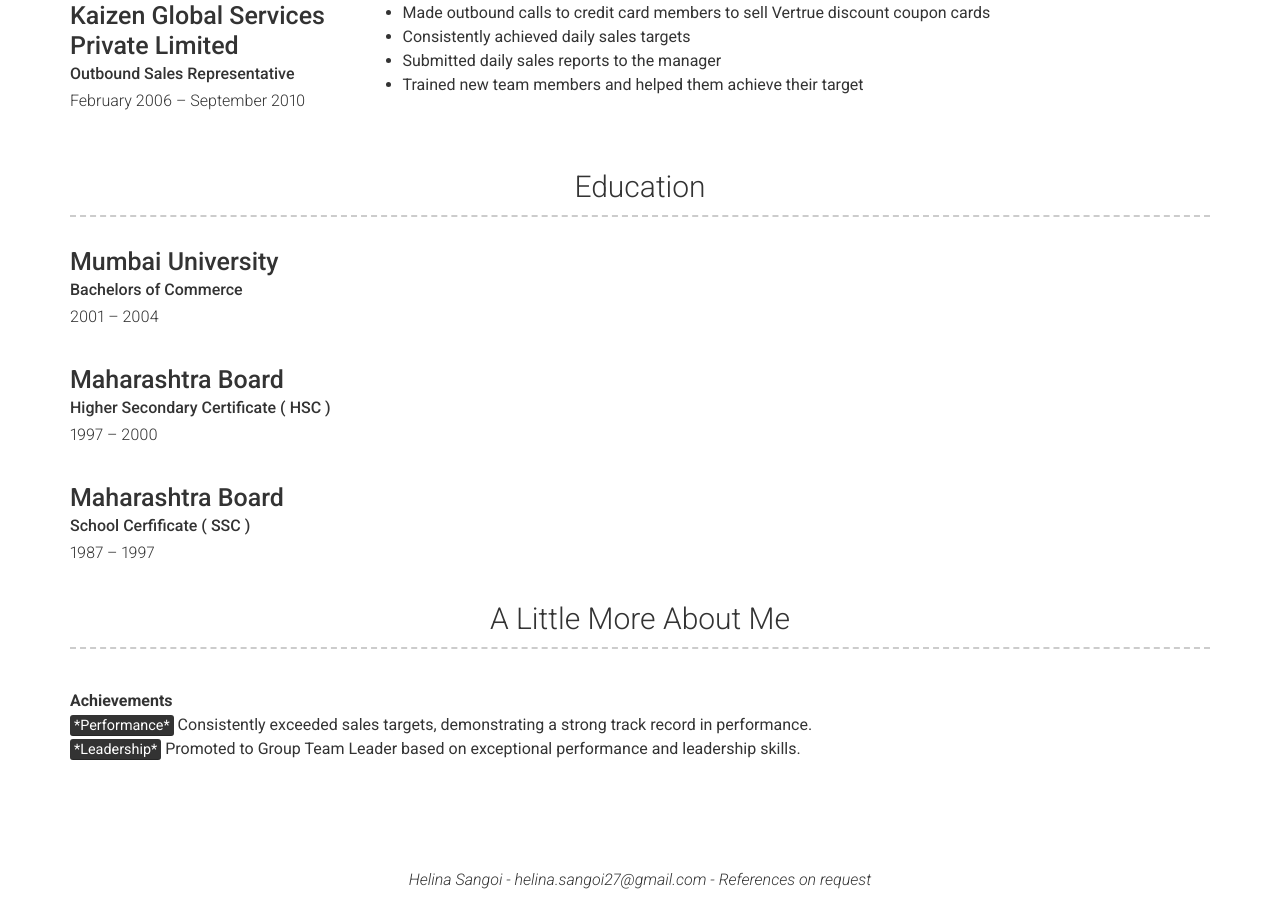
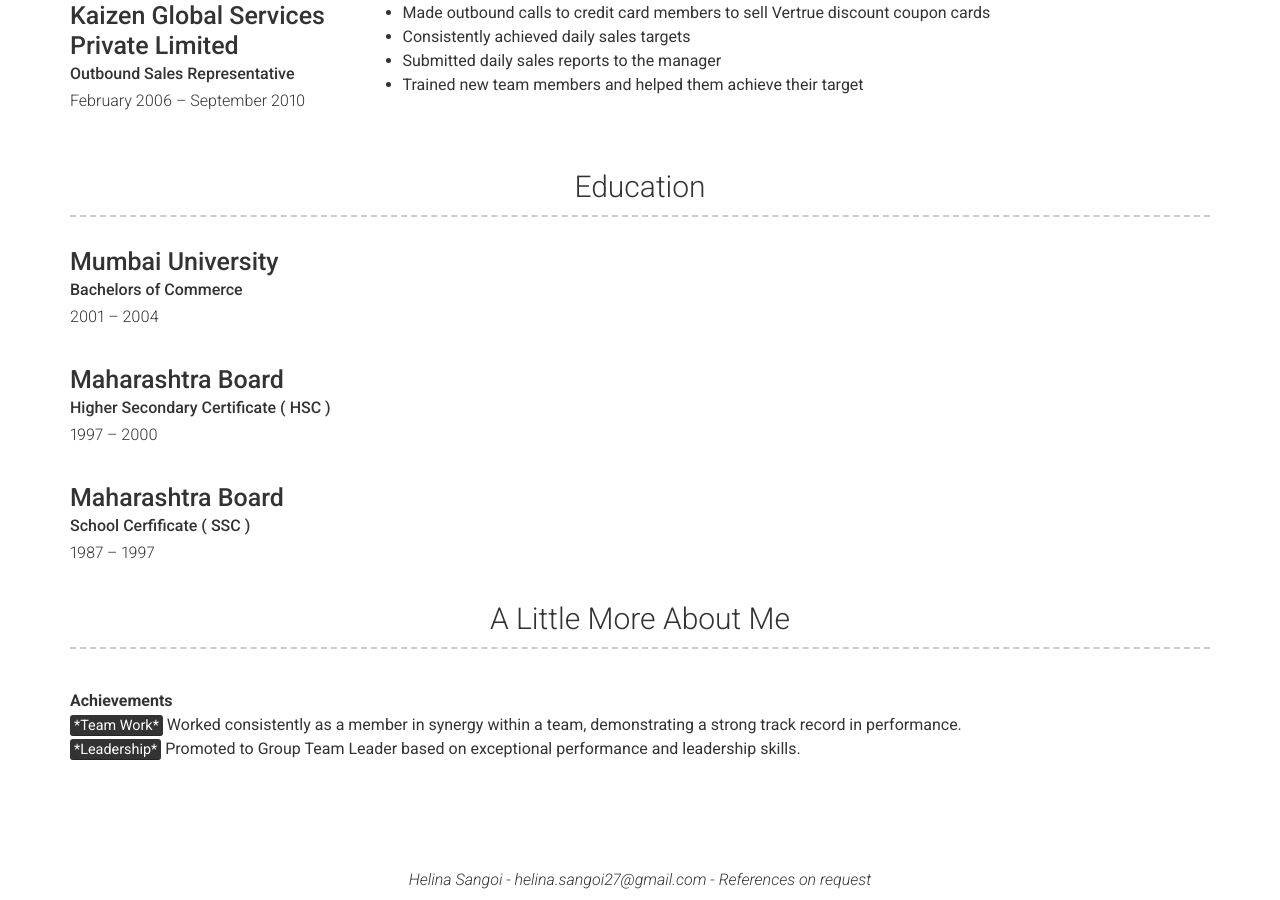
Before and after one commit to helinasangoi/myresume, a Jekyll site: the page built from index.md, in a window 1280 px wide and 900 px high, scrolled down 2291 px. Built offline with Jekyll 4.4.1, drawn with Linux system fonts in a browser that asks for light colours; nearby versions of some CDN libraries.

Commit message:
Update _config.yml

```diff
--- a/_config.yml
+++ b/_config.yml
@@ -237,7 +237,7 @@ content:
     layout: text
     content: | # this will include new lines to allow paragraphs
       **Achievements**<br>
-      <mark>*Performance*</mark> Consistently exceeded sales targets, demonstrating a strong track record in performance.<br>
+      <mark>*Team Work*</mark> Worked consistently as a member in synergy within a team, demonstrating a strong track record in performance.<br>
       <mark>*Leadership*</mark> Promoted to Group Team Leader based on exceptional performance and leadership skills.
 
 # Footer
```
